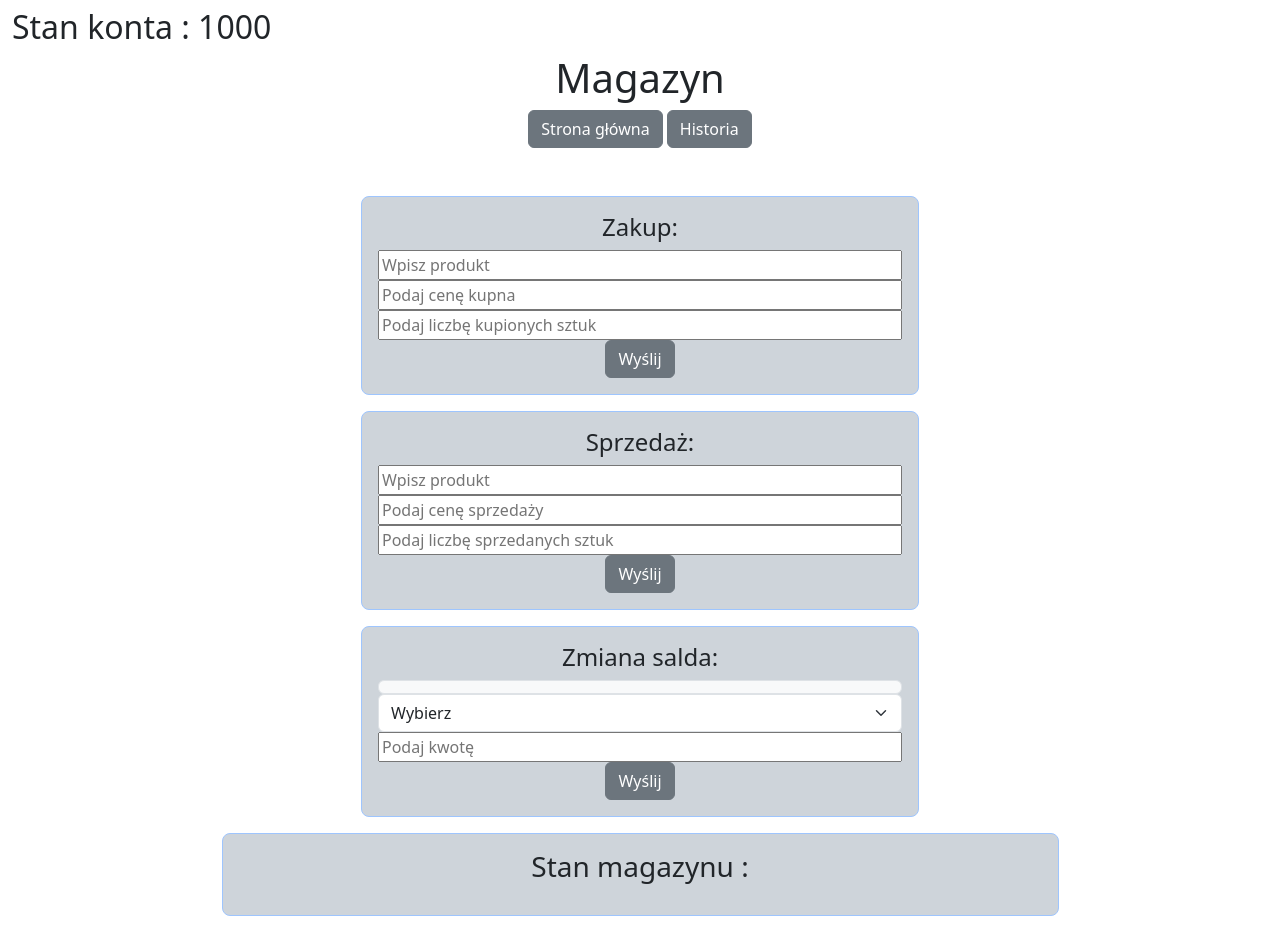
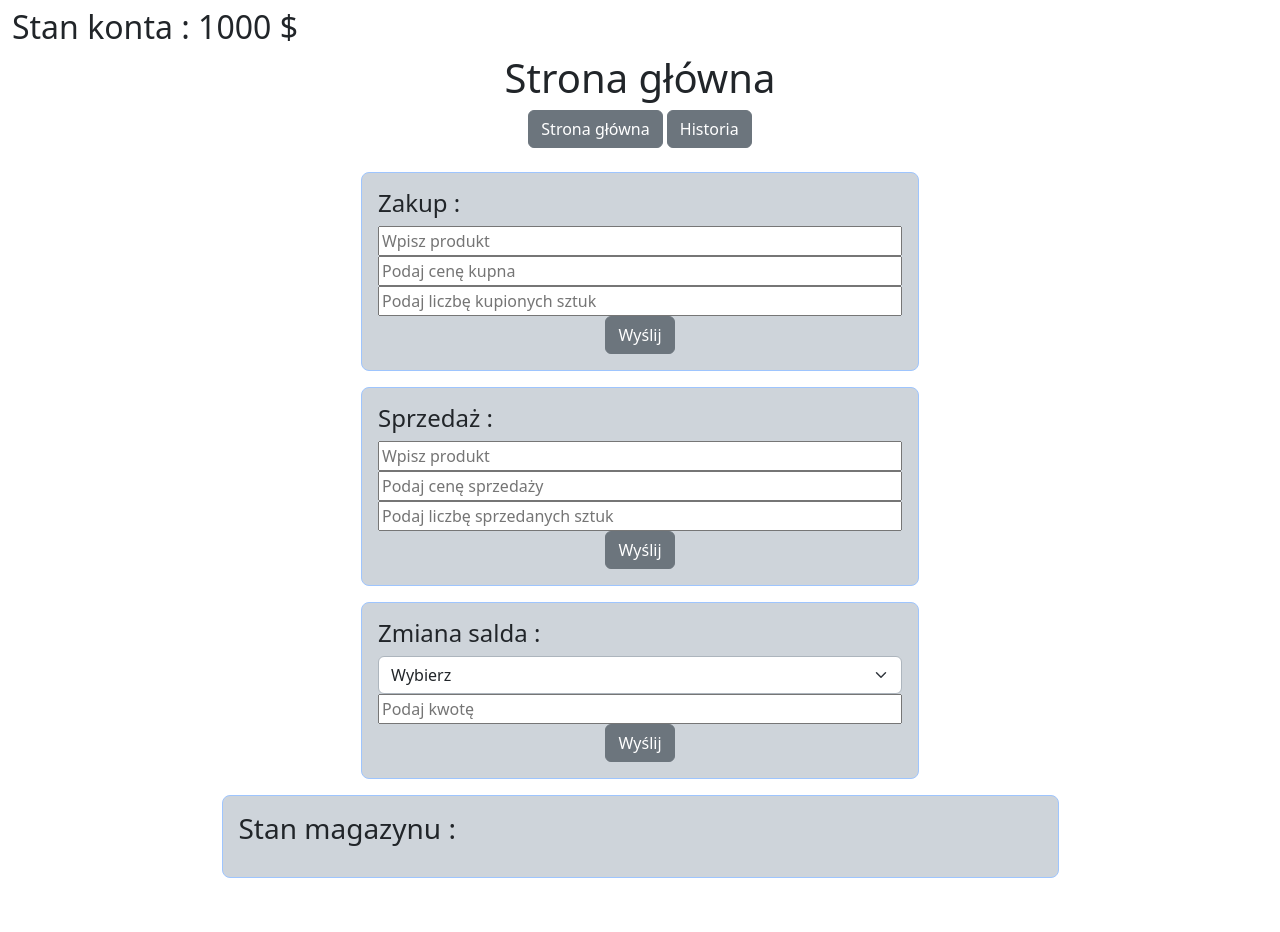
Before and after one commit to alopacin/simple_accounting_manager___web_app, a Flask app: page / in a window 1280 px wide. After the commit the page ends 878 px from the top, so only its background shows below. Run offline with Flask 3, Linux system fonts and the light colour scheme.

Commit message:
aplikacja webowa zostala ukonczona

```diff
--- a/app.py
+++ b/app.py
@@ -58,3 +58,19 @@ def history():
         'history': show_action_history(),
     }
     return render_template('historia.html', context=context)
+
+
+@app.route("/historia/<int:start>/<int:koniec>")
+def history_range(start, koniec):
+    title = 'Wybrany zakres historii'
+    max_range = len(manager.historia_akcji)
+    selected_history = manager.historia_akcji[start-1:koniec]
+    context = {
+        'title': title,
+        'history': '<br> * '.join([''] + selected_history),
+    }
+    if start < 1 or koniec > max_range or start > koniec:
+        context['history'] = ''
+        message = f"Proszę wybrać zakres od 1 do {max_range}."
+        return render_template('historia.html', context=context, message=message)
+    return render_template('historia.html', context=context)
--- a/main.py
+++ b/main.py
@@ -83,7 +83,7 @@ def to_purchase(nazwa_kupno='nazwa_kupno', cena_kupno=0, ilosc_kupno=0):
 
 # funkcja ktora sprawdza stan konta
 def show_account_balance():
-    return manager.stan_konta
+    return f'{manager.stan_konta} $'
 
 
 # funkcja wyswietlajaca liste produktow na magazynie
@@ -97,4 +97,4 @@ def show_list_of_products():
 
 # funkcja, ktora odpowiada za przeglad historii zmian
 def show_action_history():
-    return '<br> - '.join([''] + manager.historia_akcji)
+    return '<br> * '.join([''] + manager.historia_akcji)
--- a/templates/index.html
+++ b/templates/index.html
@@ -12,14 +12,14 @@
       <h2>Stan konta : {{ context.show_balance }}</h2>
       </div>
     <div class="container text-center mb-3">
-        <h1>Magazyn</h1>
+        <h1>Strona główna</h1>
         <a href="/" class="btn btn-secondary" >Strona główna</a>
         <a href="/historia" class="btn btn-secondary">Historia</a>
     </div>
 
-    <div class="container text-center mt-3 row-cols-2">
-        <div class="container col-sm-6 mt-5 mb-3 p-3 --bs-dark-text-emphasis bg-dark-subtle border border-primary-subtle rounded-3">
-            <h4>Zakup: </h4>
+    <div class="container text-center mt-2 row-cols-2">
+        <div class="container col-sm-6 mt-4 mb-3 p-3 --bs-dark-text-emphasis bg-dark-subtle border border-primary-subtle rounded-3">
+            <h4 class="container row">Zakup : </h4>
             <form action="/" method="POST">
                 <input class="w-100" type="text" placeholder="Wpisz produkt" name="nazwa_kupno">
                 <input class="w-100" type="number" placeholder="Podaj cenę kupna" name="cena_kupno" >
@@ -28,8 +28,8 @@
             </form>
         </div>
 
-        <div class="container col-sm-6 mt-3 mb-3 p-3 --bs-dark-text-emphasis bg-dark-subtle border border-primary-subtle rounded-3">
-            <h4>Sprzedaż:</h4>
+        <div class="container col-sm-6 mt-2 mb-3 p-3 --bs-dark-text-emphasis bg-dark-subtle border border-primary-subtle rounded-3">
+            <h4 class="container row">Sprzedaż :</h4>
             <form action="/" method="POST">
                 <input class="w-100" type="text" placeholder="Wpisz produkt" name="nazwa_sprzedaz">
                 <input class="w-100" type="number" placeholder="Podaj cenę sprzedaży" name="cena_sprzedaz">
@@ -39,10 +39,9 @@
         </div>
 
       <div class="container text-center mt-3 mb-3 p-3 --bs-dark-text-emphasis bg-dark-subtle border border-primary-subtle rounded-3">
-        <h4>Zmiana salda: </h4>
+        <h4 class=" container row">Zmiana salda : </h4>
           <form action="/" method="POST">
-             <label class="input-group-text" for="inputGroupSelect"></label>
-            <select class="form-select w-100" name="operacja" id="inputGroupSelect">
+            <select class="form-select w-100 border border-dark-subtle" name="operacja" id="inputGroupSelect">
                 <option value="" selected>Wybierz</option>
                 <option value="1">Dodaj do konta</option>
                 <option value="2">Odejmij z konta</option>
@@ -52,7 +51,7 @@
           </form>
       </div>
           <div class="container w-75 p-3 mt-3 mb-3 p-3 --bs-dark-text-emphasis bg-dark-subtle border border-primary-subtle rounded-3">
-    <h3>Stan magazynu : </h3>
+    <h3 class="container row">Stan magazynu : </h3>
       <p>{{ context.list }} </p>
     </div>
 
```
Also changed, not shown: templates/historia.html (+7 -4 lines).
